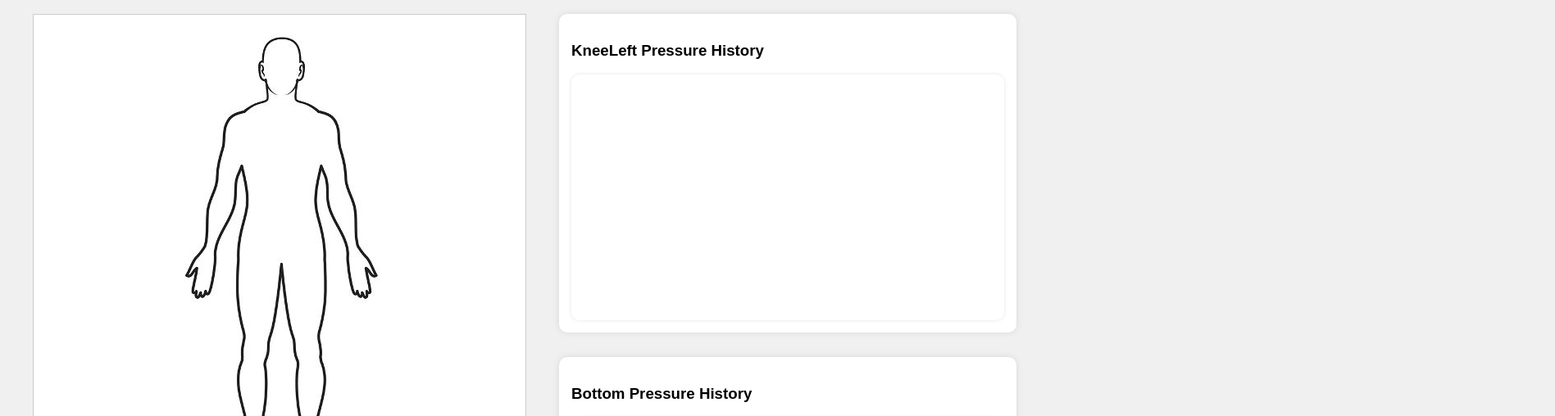
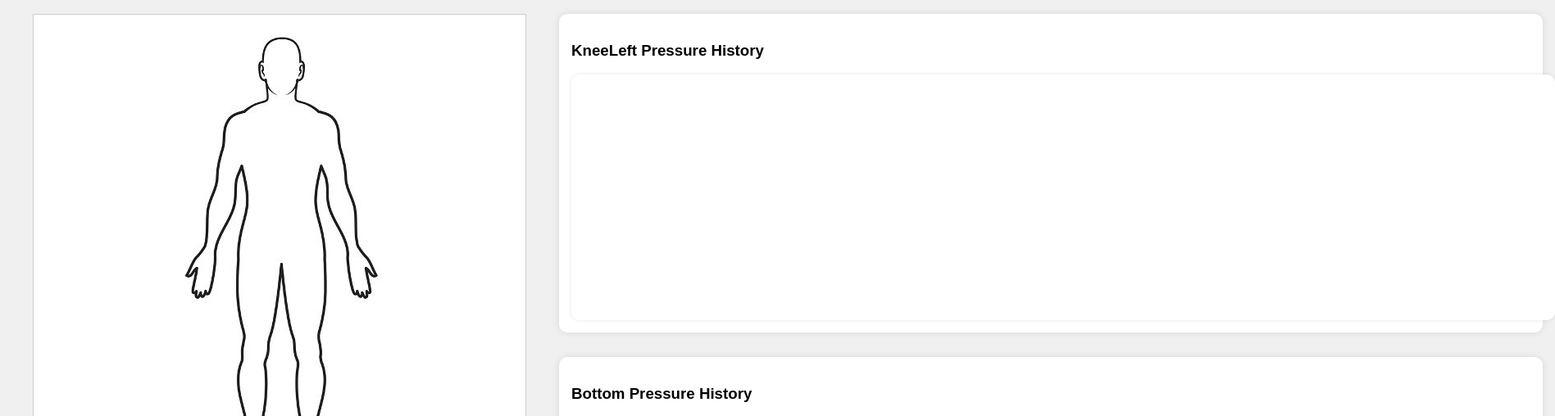
Before and after one commit to china37/pressure-monitor, a website: page index.html in a window 1280 px wide. Shown: the part 71-579 px from the top of the page at 82% size, 1897 px wide, since content can reach past the window. Drawn offline with nearby package versions, Linux system fonts and the light colour scheme; no server answers; a script that the page names is missing.

Commit message:
Update index.html

```diff
--- a/index.html
+++ b/index.html
@@ -145,7 +145,7 @@
       background: white;
       border-radius: 10px;
       box-shadow: 0 0 5px rgba(0,0,0,0.1);
-      width: 100% !important;
+      width: 1200px !important;
       height: 300px !important;
     }
 
```
